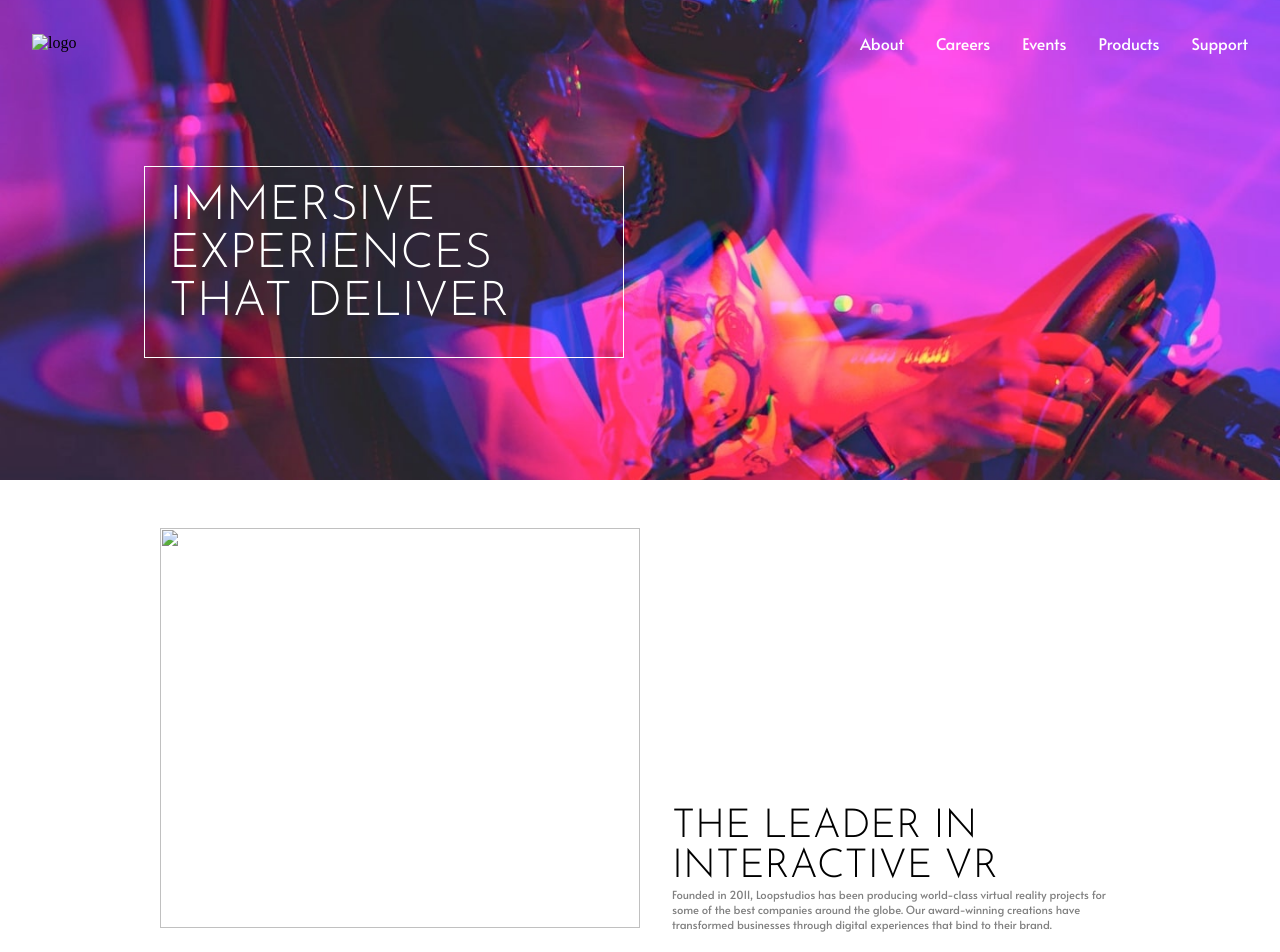
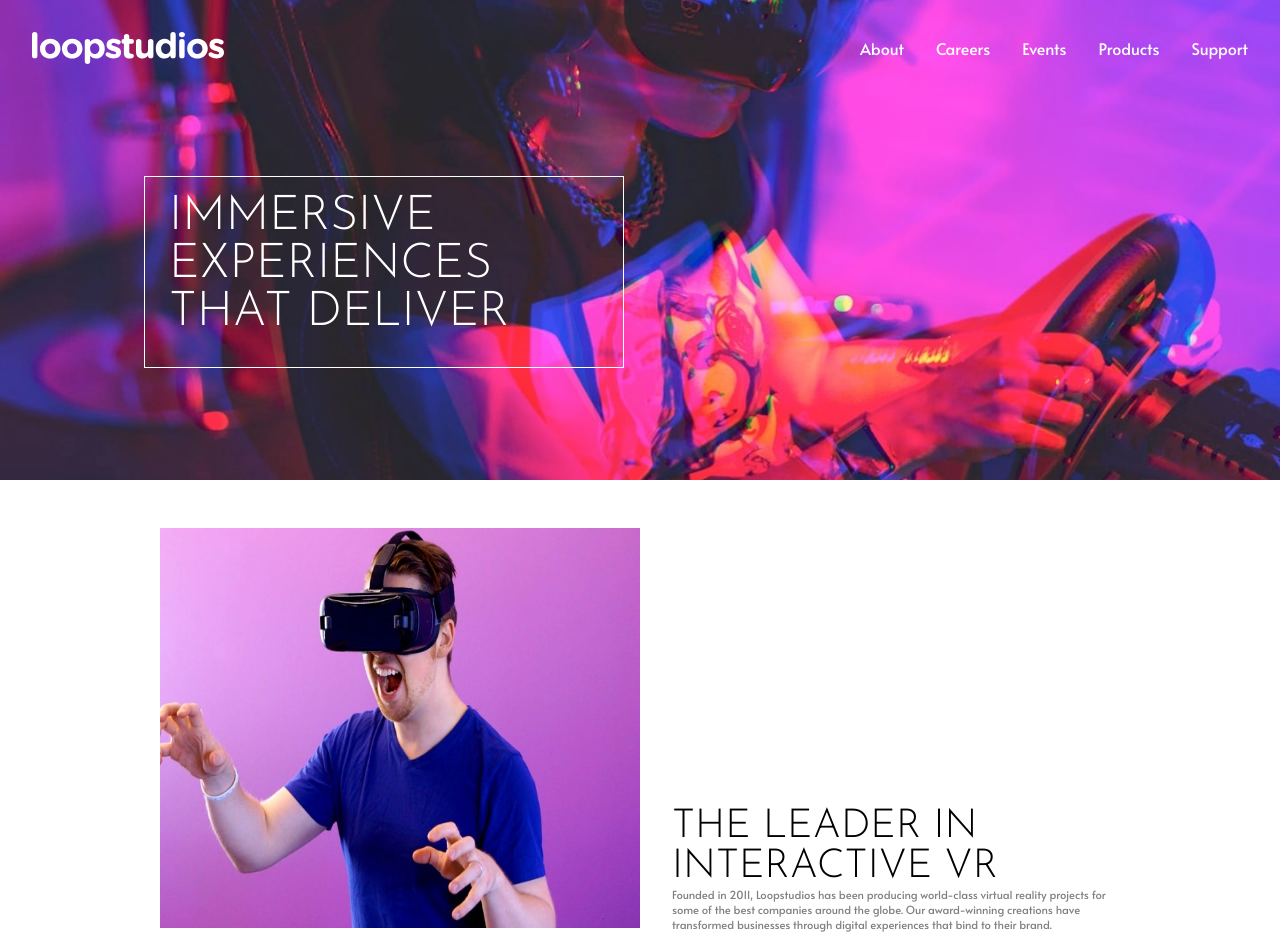
Before and after one commit to AhmedEhabHM/Loopstudios, a plain HTML site: page index.html in a window 1280 px wide. Shown: the top 952 px of the page. Drawn offline with Linux system fonts and the light colour scheme; the site is published under a folder, as on GitHub Pages, so addresses that start at the root find nothing; files whose address does not match are found by name.

Commit message:
Update index.html

```diff
--- a/index.html
+++ b/index.html
@@ -17,7 +17,7 @@
 <body>
   <header>
     <div id="div_0">
-      <img src="/logo.svg" alt="logo" />
+      <img src="logo.svg" alt="logo" />
       <nav>
         <ul>
           <li><a href="#">About</a></li>
@@ -35,7 +35,7 @@
   <main>
     <div id="div_1">
       <div>
-        <img src="/image-interactive.jpg" />
+        <img src="image-interactive.jpg" />
       </div>
       <div>
         <h2>The leader in interactive VR</h2>
@@ -64,7 +64,7 @@
   </main>
   <footer>
     <div class="img">
-      <img src="/logo.svg" alt="" />
+      <img src="logo.svg" alt="" />
     </div>
     <div class="links">
       <a href="#">About </a>
```
